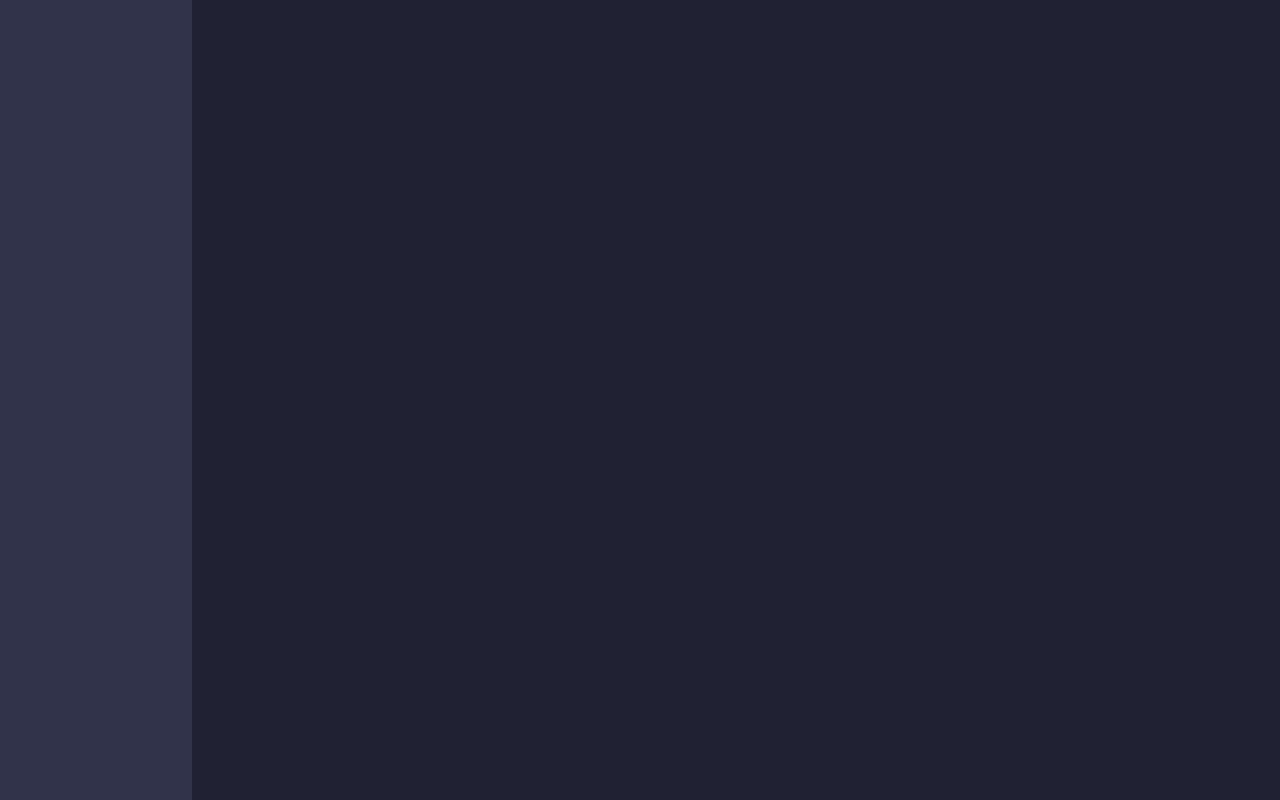
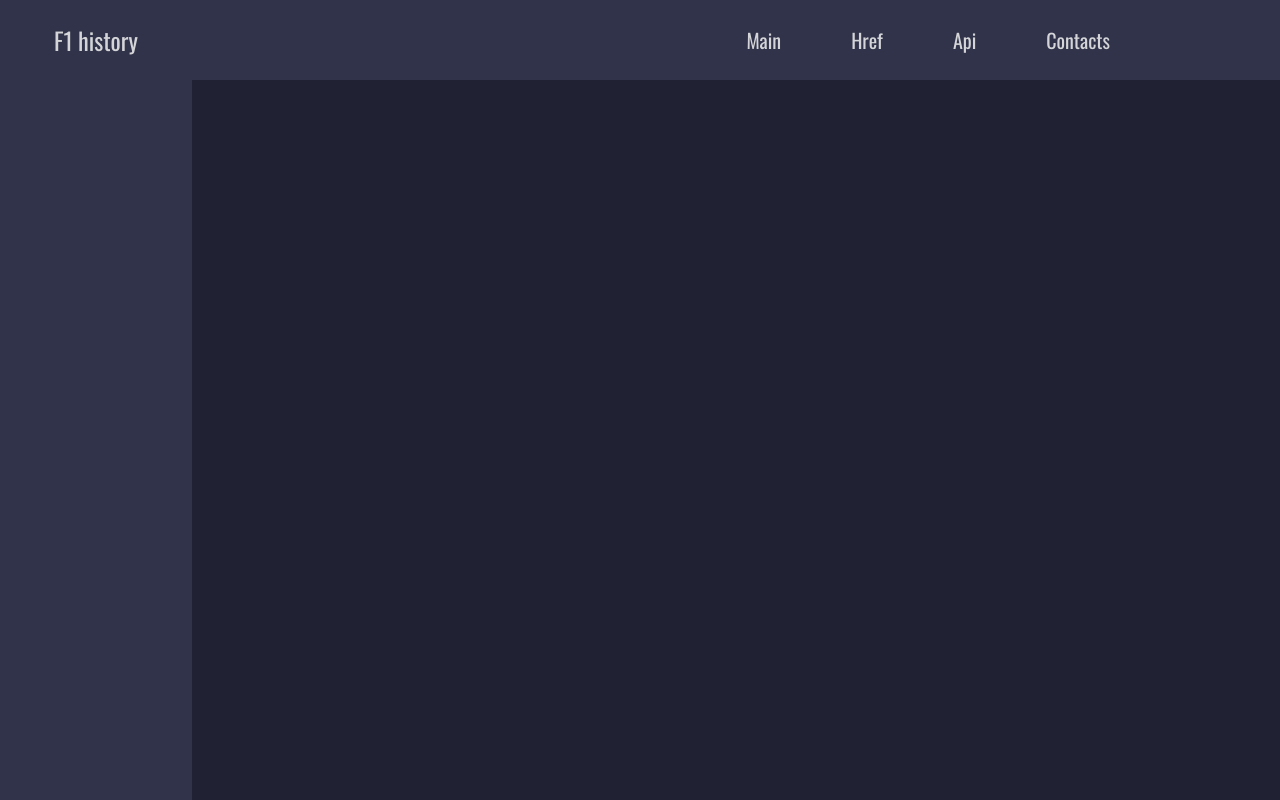
Before and after one commit to michaelkozlov/f1_project, a React (Create React App) app: page / in a window 1280 px wide. Built offline with nearby package versions, Linux system fonts and the light colour scheme.

Commit message:
html + css | Header

```diff
--- a/src/App.css
+++ b/src/App.css
@@ -9,3 +9,21 @@ body{
   background: #202234;
   height: 100vh;
 }
+
+a{
+  color: #D4D5D8;
+  text-decoration: none;
+}
+
+a:hover{
+  cursor: pointer;
+  color: #5965E7;
+}
+
+a:visited{
+  color: #D4D5D8;
+}
+
+a:visited:hover{
+  color: #5965E7;
+}
--- a/src/App.js
+++ b/src/App.js
@@ -1,10 +1,12 @@
 import React from 'react';
 import './App.css';
 import LeftSidebar from "./Components/LeftSidebar/LeftSidebar";
+import Header from "./Components/Header/Header";
 
 function App() {
   return (
     <div className="wrapper">
+        <Header />
         <LeftSidebar />
     </div>
   );
--- /dev/null
+++ b/src/Components/Header/Header.jsx
@@ -0,0 +1,20 @@
+import React from "react";
+import style from "./Header.module.css";
+
+const Header = () =>{
+    return (
+        <header className={style.header}>
+            <div className={style.logo}>
+                <span>F1 history</span>
+            </div>
+            <div className={style.top_menu}>
+                    <div><a href="#">Main</a></div>
+                    <div><a href="#">Href</a></div>
+                    <div><a href="#">Api</a></div>
+                    <div><a href="#">Contacts</a></div>
+            </div>
+        </header>
+    )
+}
+
+export default Header;
--- /dev/null
+++ b/src/Components/Header/Header.module.css
@@ -0,0 +1,36 @@
+@import url('https://fonts.googleapis.com/css2?family=Oswald:wght@400;700&display=swap');
+
+header{
+    display: flex;
+    width: 100%;
+    height: 10vh;
+    background: #31334A;
+    justify-content: space-between;
+}
+
+.logo{
+    display: flex;
+    width: 15%;
+    justify-content: center;
+    align-items: center;
+}
+
+.logo span{
+    font-size: 24px;
+    color: #D4D5D8;
+    font-family: 'Oswald', sans-serif;
+}
+
+.top_menu{
+    display: flex;
+    justify-content: center;
+    align-items: center;
+    padding-right: 100px;
+}
+
+.top_menu div{
+    font-family: 'Oswald', sans-serif;
+    margin-right: 70px;
+    font-size: 20px;
+    color: #D4D5D8;
+}
--- a/src/Components/LeftSidebar/LeftSidebar.module.css
+++ b/src/Components/LeftSidebar/LeftSidebar.module.css
@@ -1,6 +1,6 @@
 .left_sidebar{
     display: flex;
-    height: 100vh;
+    height: 90vh;
     width: 15%;
     background: #31334A;
 }
```
